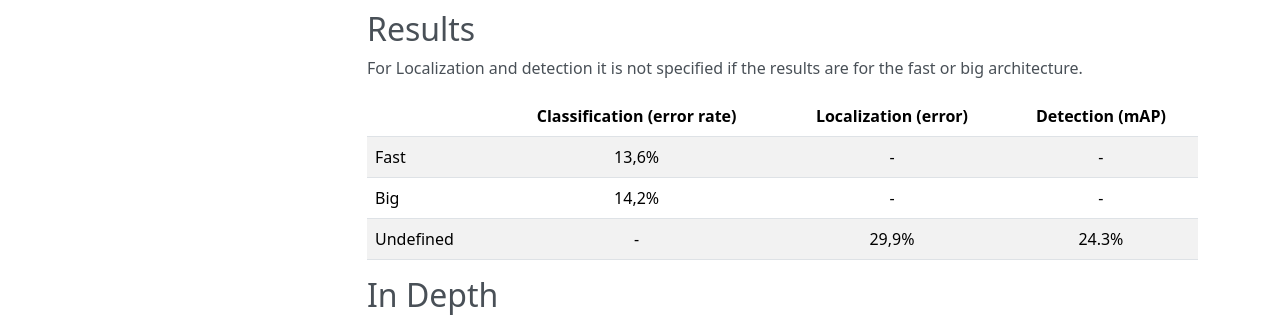
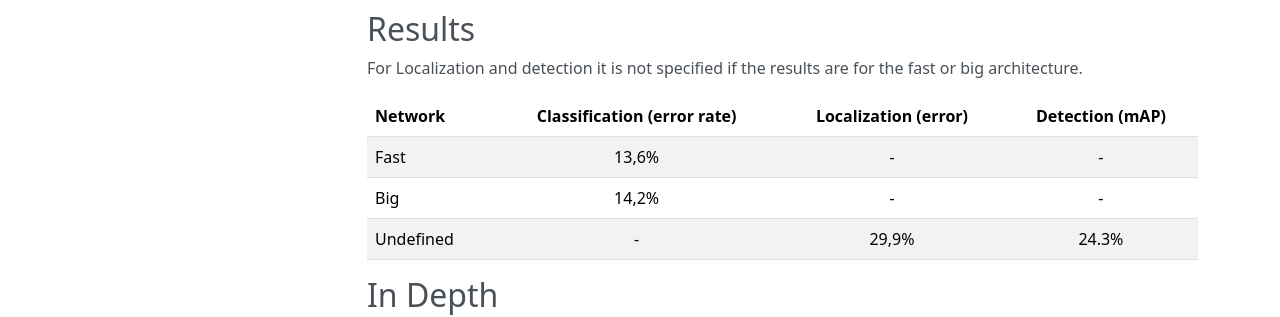
Before and after one commit to D3lt4lph4/papers, an MkDocs documentation site: the page built from docs/imageclassif/overfeat.md, in a window 1280 px wide and 900 px high, scrolled down 1081 px. Shown: the part 450-767 px from the top of the window. Built offline with MkDocs 1.6.1, drawn with Linux system fonts in a browser that asks for light colours; nearby versions of some CDN libraries; old or Windows-style settings are respelled for this version of MkDocs.

Commit message:
correcting small display mistake

```diff
--- a/docs/imageclassif/overfeat.md
+++ b/docs/imageclassif/overfeat.md
@@ -48,8 +48,8 @@ Basically the same pattern as Localization, small difference in the training to
 
 For Localization and detection it is not specified if the results are for the fast or big architecture.
 
-||Classification (error rate)|Localization (error)|Detection (mAP)|
-||:-------------------------:|:------------------:|:-------------:|
+|Network|Classification (error rate)|Localization (error)|Detection (mAP)|
+|-|:-------------------------:|:------------------:|:-------------:|
 |Fast|13,6%|-|-|
 |Big |14,2%|-|-|
 |Undefined|-|29,9%|24.3%|
```
